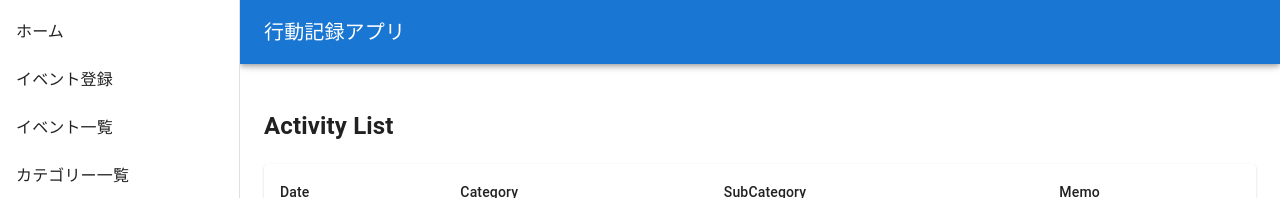
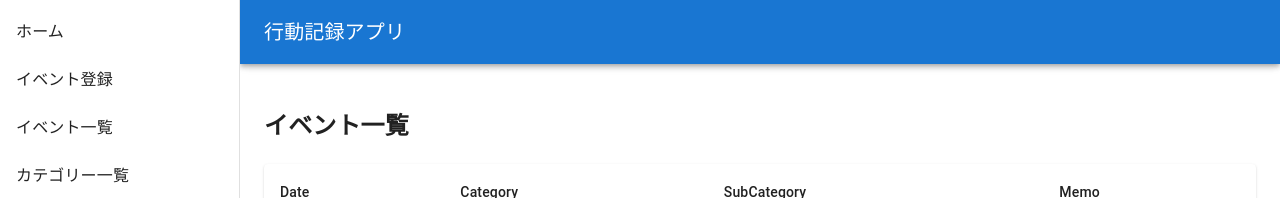
Before and after one commit to sumiyak96/activity-record-webui, a React (Create React App) app: page /activity/list in a window 1280 px wide. Shown: the top 198 px of the page. Built offline with nearby package versions, Linux system fonts and the light colour scheme; no server answers.

Commit message:
文言変更

```diff
--- a/src/activity/ActivityList.tsx
+++ b/src/activity/ActivityList.tsx
@@ -30,7 +30,7 @@ const ActivityList: React.FC = () => {
 
   return (
     <div>
-      <h2>Activity List</h2>
+      <h2>イベント一覧</h2>
       <TableContainer component={Paper}>
         <Table aria-label="simple table">
           <TableHead>
```
